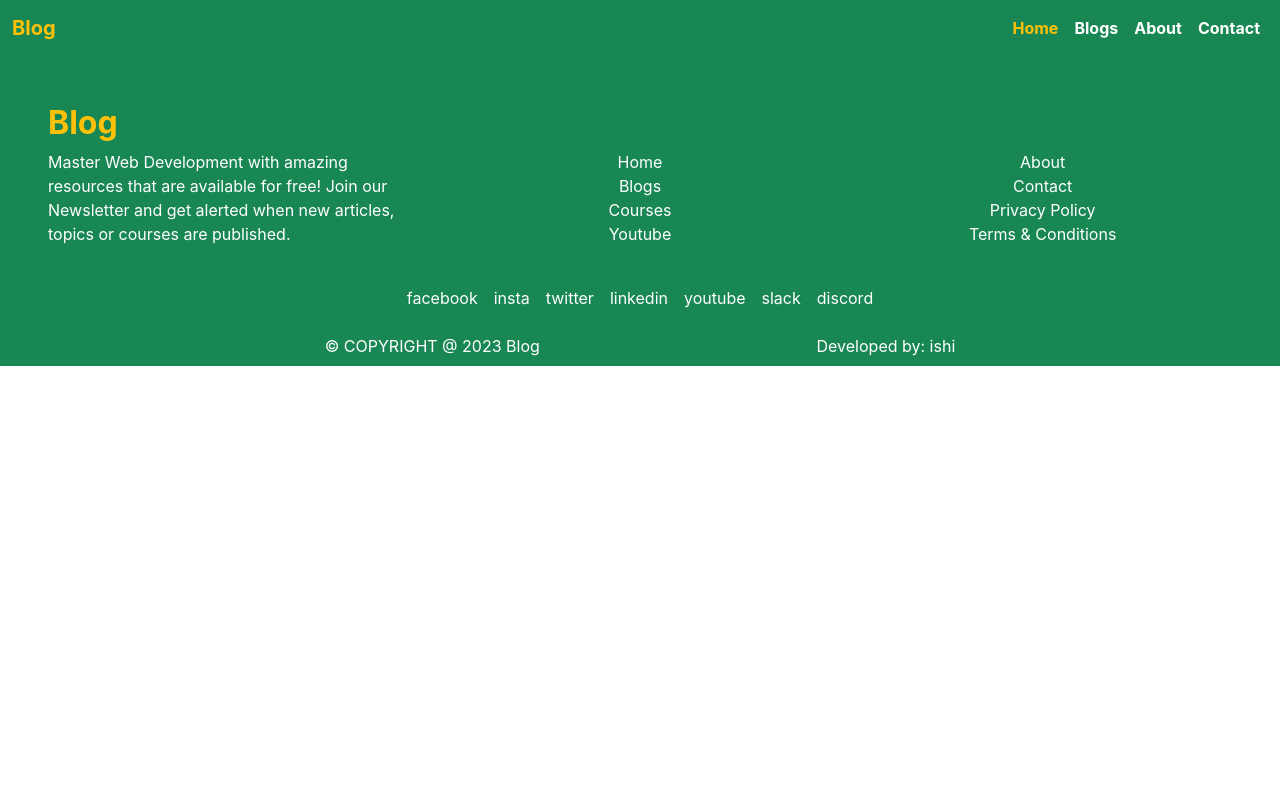
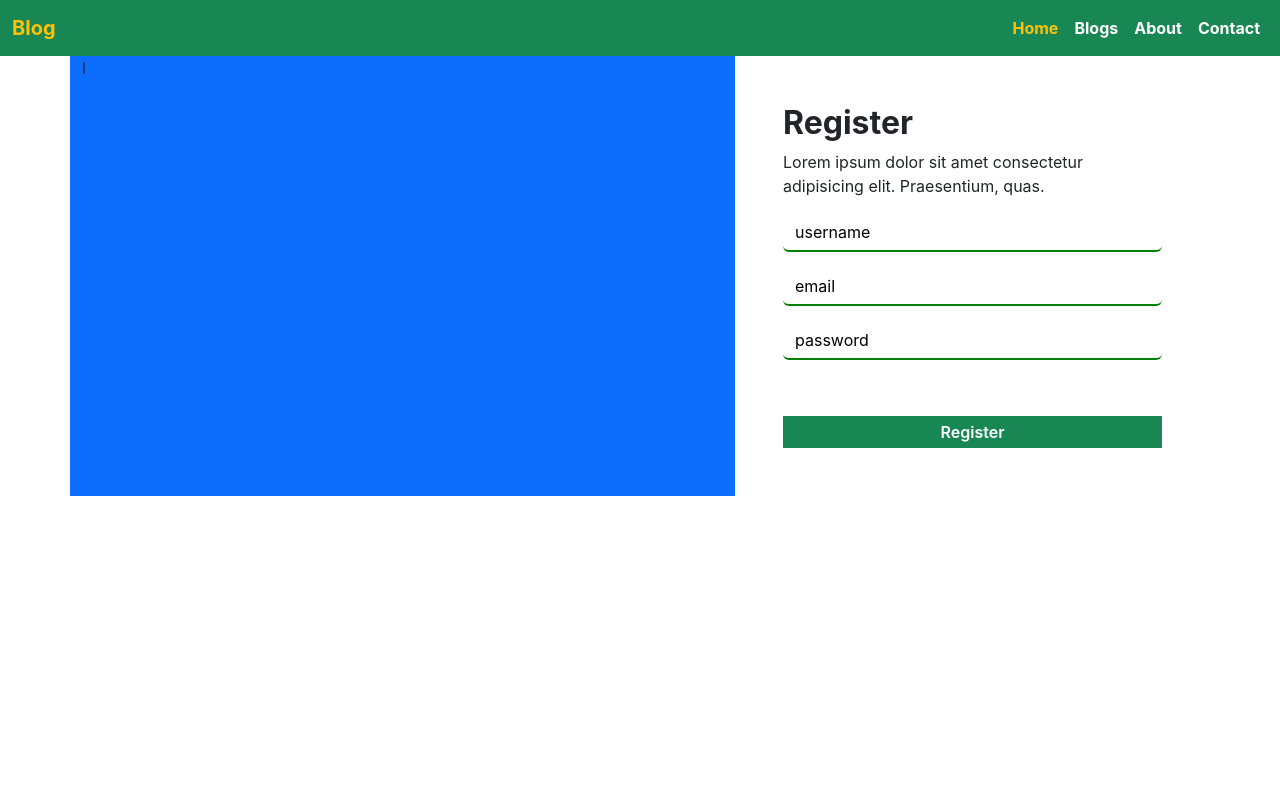
Before and after one commit to steeven-louk/blog, a React (Create React App) app in the folder client/: page /register in a window 1280 px wide. Shown: the top 800 px of the page. Built offline with nearby package versions, Linux system fonts and the light colour scheme.

Commit message:
finition de l'authentification

```diff
--- a/client/src/App.js
+++ b/client/src/App.js
@@ -8,6 +8,8 @@ import Blogs from "./pages/blogs/Blogs";
 import Contact from "./pages/contact/Contact";
 import HomePage from "./pages/homePage/HomePage";
 import SinglePost from "./pages/singlePost/singlePost";
+import Register from "./pages/authentification/register";
+import Login from "./pages/authentification/Login";
 
 function App() {
   return (
@@ -21,6 +23,9 @@ function App() {
         <Route exact path="/singlePost/:id" element={<SinglePost/>}/>
         <Route exact path="/about" element={<About/>}/>
         <Route exact path="/contact" element={<Contact/>}/>
+        <Route exact path="/register" element={<Register/>}/>
+        <Route exact path="/login" element={<Login/>}/>
+
       </Routes>
 
       <Footer/>
--- /dev/null
+++ b/client/src/pages/authentification/Login.jsx
@@ -0,0 +1,53 @@
+import React, { useState } from 'react'
+import axios from 'axios';
+const Login = () => {
+
+    const [email, setEmail] = useState("");
+    const [password, setPassword] = useState("");
+
+    const handleSubmit = async (e) =>{
+        e.preventDefault();
+
+       try {
+        const login = await axios.post('http://localhost:8080/api/auth/login',{
+            email,
+            password
+        })
+        if(login.status === 200) {
+             localStorage.setItem("id", JSON.stringify(login.data.id));
+             localStorage.setItem("token", JSON.stringify(login.data.token));
+             localStorage.setItem("username", JSON.stringify(login.data.username));
+
+             setTimeout(() => {
+                window.location.replace("/");
+             }, 2000);
+        }
+       } catch (error) {
+        // console.log(error?.response?.data);
+        throw new Error(error);
+       }
+    }
+
+  return (
+    <div className='auth'>
+    <div className="container">
+        <div className="row">
+            <div className="col-md-7 bg-primary">l</div>
+            <div className="col-md-5 p-5">
+                <h2 className="fw-bold">Login</h2>
+                <p>Lorem ipsum dolor sit amet consectetur adipisicing elit. Praesentium, quas.</p>
+
+                <form onSubmit={handleSubmit} className='form d-flex flex-column gap-3'>
+                    <input type="email" value={email} onChange={(e)=>setEmail(e.target.value)} placeholder='email' required className="form-control " />
+                    <input type="password" value={password} onChange={(e)=>setPassword(e.target.value)} placeholder='password' required className="form-control " />
+                    <br />
+                    <button className='d-inline-block pull-right  text-white bg-success border-0 p-1 fw-semibold'>Login</button>
+                </form>
+            </div>
+        </div>
+    </div>
+</div>
+  )
+}
+
+export default Login
--- /dev/null
+++ b/client/src/pages/authentification/register.jsx
@@ -0,0 +1,66 @@
+import React, { useState } from 'react'
+import './style.scss';
+import axios from 'axios';
+
+
+const Register = () => {
+
+
+    const [username, setUsername] = useState("");
+    const [email, setEmail] = useState("");
+    const [password, setPassword] = useState("");
+    // const [errorMsg, setError] = useState([]);
+
+    const handleSubmit = async (e) =>{
+        e.preventDefault();
+
+       try {
+        const register = await axios.post('http://localhost:8080/api/auth/register',{
+            username,
+            email,
+            password
+        })
+
+        if(register.status === 201) {
+
+            setUsername('');
+            setEmail('');
+            setPassword('');
+
+            setTimeout(() => {
+                window.location.replace("/login");
+             }, 2000);
+        }
+       } catch (error) {
+        console.log(error.response.data);
+        // setError(error?.response?.data);
+        throw new Error(error?.response?.data);
+       }
+    }
+
+
+  return (
+    <div className='auth'>
+        <div className="container">
+            <div className="row">
+                <div className="col-md-7 bg-primary">l</div>
+                <div className="col-md-5 p-5">
+                    <h2 className="fw-bold">Register</h2>
+                    <p>Lorem ipsum dolor sit amet consectetur adipisicing elit. Praesentium, quas.</p>
+
+                    <form onSubmit={handleSubmit} className='form d-flex flex-column gap-3'>
+                        <input type="text" value={username} onChange={(e)=>setUsername(e.target.value)} placeholder='username' className="form-control" required />
+                        <input type="email" value={email} onChange={(e)=>setEmail(e.target.value)} placeholder='email' required className="form-control " />
+                    <input type="password" value={password} onChange={(e)=>setPassword(e.target.value)} placeholder='password' required className="form-control " />
+                        <br />
+                        <button className='d-inline-block pull-right  text-white bg-success border-0 p-1 fw-semibold'>Register</button>
+                    </form>
+                   {/* <div className="alert alert-danger p-2">{errorMsg}</div> } */}
+                </div>
+            </div>
+        </div>
+    </div>
+  )
+}
+
+export default Register
--- /dev/null
+++ b/client/src/pages/authentification/style.css
@@ -0,0 +1 @@
+.auth{height:100vh;width:100%}.auth form input{background:none;color:#000;border:0;border-bottom:2px solid green;outline:hidden}.auth form input:visited,.auth form input:focus{background:none;outline:none;border:0}.auth form input::-moz-placeholder{color:#000}.auth form input::placeholder{color:#000}
--- /dev/null
+++ b/client/src/pages/authentification/style.scss
@@ -0,0 +1,25 @@
+.auth{
+    height: 100vh;
+    width: 100%;
+
+    form{
+        input{
+            background: none;
+            color: #000;
+            border: 0;
+            border-bottom: 2px solid green;
+            outline: hidden;
+
+            &:visited, &:focus{
+                background: none;
+                outline: none;
+                border: 0;
+            }
+
+
+            &::placeholder{
+                color: #000;
+            }
+        }
+    }
+}
```
